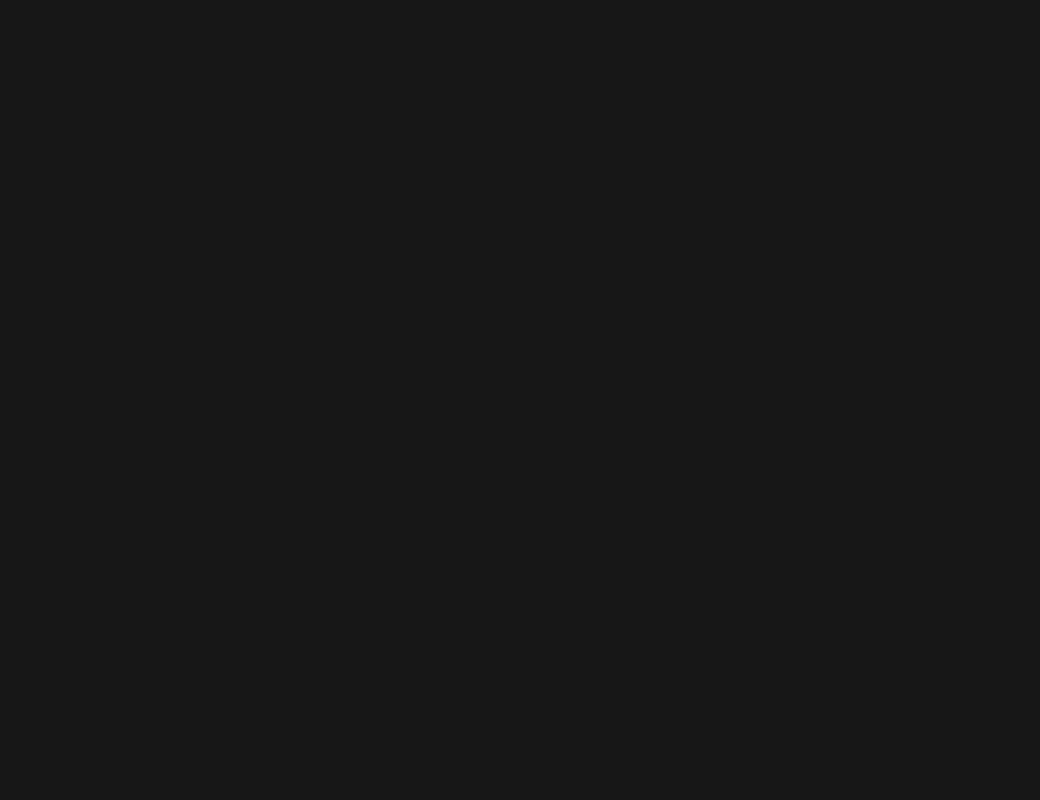
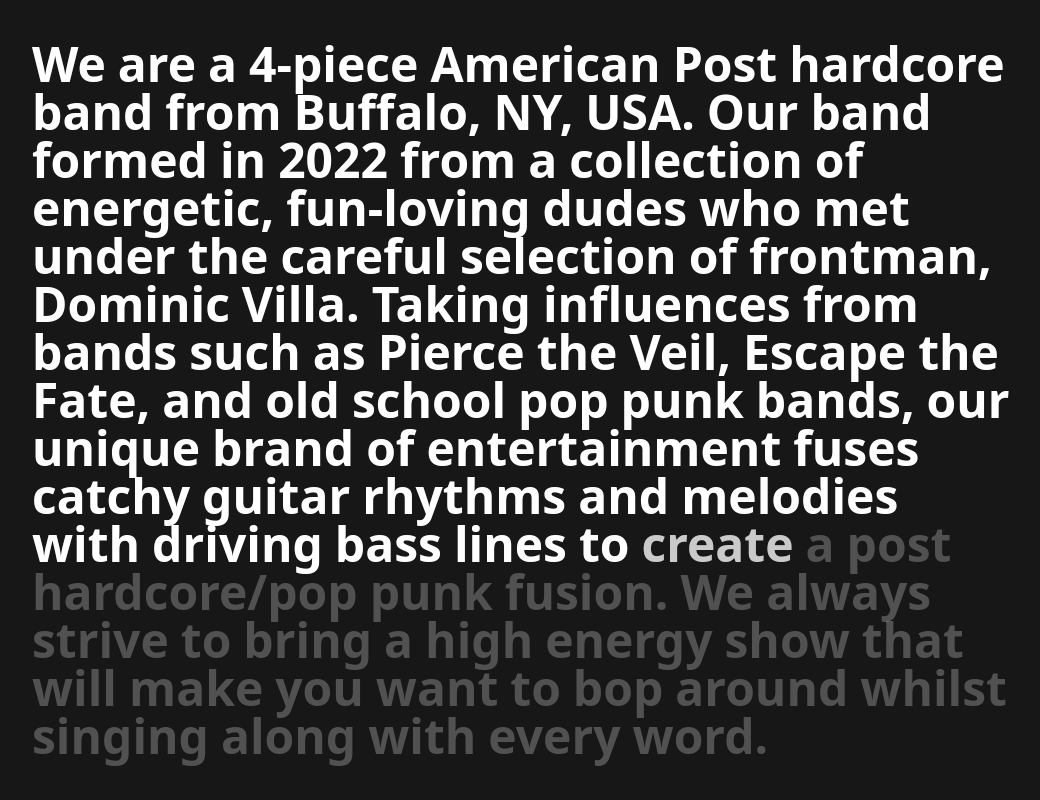
Before and after one commit to dolanR/hushhush, a Next.js app: page / in a window 1280 px wide. Shown: the part 1200-2000 px from the top of the page, without its empty margins (112-1152 px from the left). Built offline with nearby package versions, Linux system fonts and the light colour scheme.

Commit message:
feat: added about section, video clip, about animations

```diff
--- /dev/null
+++ b/src/app/components/Word.tsx
@@ -0,0 +1,55 @@
+import { motion, MotionValue, useScroll, useTransform } from 'framer-motion';
+import { RefObject, useRef } from 'react';
+
+export default function Words({
+  value,
+  ref,
+}: {
+  value: string;
+  ref: RefObject<HTMLElement>;
+}) {
+  const element = useRef(null);
+  const { scrollYProgress } = useScroll({
+    target: element,
+    container: ref,
+    offset: ['start 0.9', 'start 0.05'],
+  });
+
+  const words = value.split(' ');
+  return (
+    <p
+      className='font-5xl lg:max-w-[85%] md:max-w-[90%] max-w-[97%] p-12 text-white flex flex-wrap lg:text-5xl sm:text-3xl text-xl leading-tight  font-bold'
+      ref={element}
+    >
+      {words.map((word, i) => {
+        const start = i / words.length;
+        const end = start + 1 / words.length;
+        return (
+          <Word key={i} range={[start, end]} progress={scrollYProgress}>
+            {word}
+          </Word>
+        );
+      })}
+    </p>
+  );
+}
+
+const Word = ({
+  children,
+  range,
+  progress,
+}: {
+  children: string;
+  range: number[];
+  progress: MotionValue<number>;
+}) => {
+  const opacity = useTransform(progress, range, [0, 1]);
+  return (
+    <span className='mr-3'>
+      <span className='absolute opacity-25'>{children}</span>
+      <motion.span style={{ opacity }} className='relative'>
+        {children}
+      </motion.span>
+    </span>
+  );
+};
--- a/src/app/page.tsx
+++ b/src/app/page.tsx
@@ -9,6 +9,7 @@
 import Hamburger from '@/app/components/Hamburger';
 import Navbar from '@/app/components/Navbar';
 import Socials from '@/app/components/Socials';
+import Word from '@/app/components/Word';
 
 /**
  * SVGR Support
@@ -18,9 +19,13 @@
  * @see https://stackoverflow.com/questions/68103844/how-to-override-next-js-svg-module-declaration
  */
 
+const bio =
+  'We are a 4-piece American Post hardcore band from Buffalo, NY, USA. Our band formed in 2022 from a collection of energetic, fun-loving dudes who met under the careful selection of frontman, Dominic Villa. Taking influences from bands such as Pierce the Veil, Escape the Fate, and old school pop punk bands, our unique brand of entertainment fuses catchy guitar rhythms and melodies with driving bass lines to create a post hardcore/pop punk fusion. We always strive to bring a high energy show that will make you want to bop around whilst singing along with every word.';
+
 export default function HomePage() {
   const [width, setWidth] = React.useState<number>(0);
   const [isOpen, setIsOpen] = React.useState<boolean>(false);
+  const ref = React.useRef<HTMLElement>(null);
 
   React.useEffect(() => {
     setWidth(window.innerWidth);
@@ -56,7 +61,7 @@
         >
           <motion.img
             src='/svg/hh-svg.svg'
-            alt='Hush Hush'
+            alt='Hush Hush Logo'
             initial={{
               scale: 0,
             }}
@@ -65,8 +70,17 @@
         </div>
         <Socials />
       </section>
-      <section className='h-screen' id='about'></section>
-      <section className='h-screen' id='merch'></section>
+      <section
+        className='h-[200vh] flex justify-center items-center'
+        id='about'
+        ref={ref}
+      >
+        <video autoPlay muted loop className='fixed top-0 object-cover -z-50'>
+          <source src='/videos/hh-clip.mp4' type='video/mp4'></source>
+        </video>
+        <Word value={bio} ref={ref} />
+      </section>
+      <section className='h-screen bg-neutral-950' id='merch'></section>
       <section className='h-screen' id='tour'></section>
     </main>
   );
```
Also changed, not shown: 1 other file (tests, documents, lock files or other folders).
